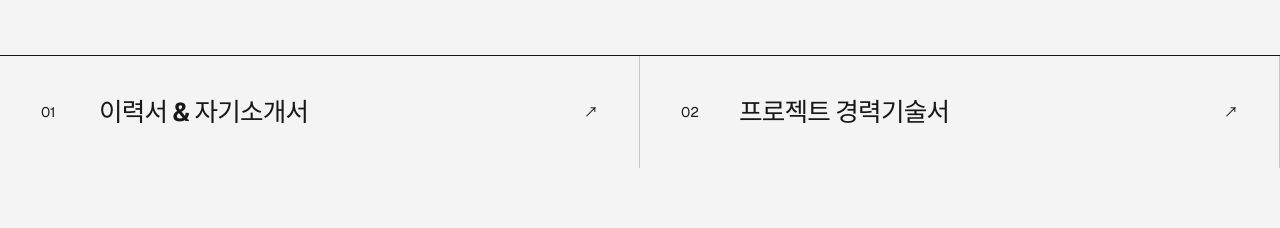
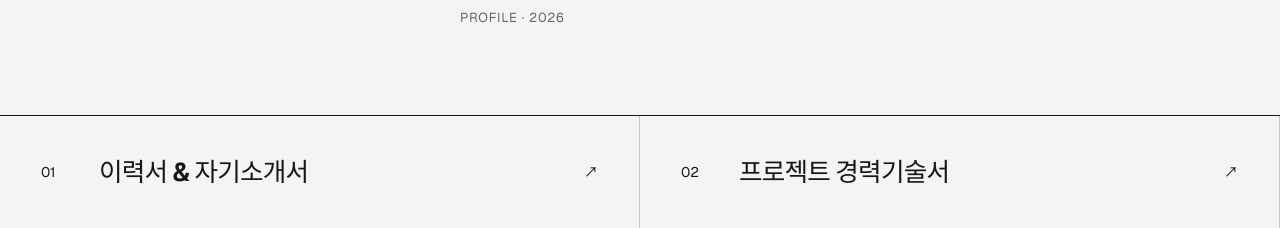
Before and after one commit to kdg3795/career-archive, a Next.js app: page / in a window 1280 px wide. Shown: the part 572-800 px from the top of the page. Built offline with nearby package versions, Linux system fonts and the light colour scheme.

Commit message:
Fill remaining profile viewport

```diff
--- a/app/globals.css
+++ b/app/globals.css
@@ -281,11 +281,11 @@ footer p { margin: 0 0 18px; font: 13px/1.5 var(--font-geist-mono), monospace; }
 .detail-footer { min-height: 0; flex-direction: row; align-items: center; padding: 34px 3.2vw; background: var(--ink); color: var(--paper); font: 14px/1 var(--font-geist-mono), monospace; letter-spacing: .06em; }
 .detail-footer a { border-bottom: 1px solid rgba(244,244,244,.45); padding-bottom: 5px; }
 
-.profile-home { min-height: 100svh; background: var(--paper); }
+.profile-home { display: flex; min-height: 100svh; flex-direction: column; background: var(--paper); }
 .profile-header { position: sticky; top: 0; z-index: 50; display: grid; grid-template-columns: 1fr auto 1fr; align-items: center; min-height: 68px; padding: 0 3.2vw; border-bottom: 1px solid var(--line); background: rgba(244, 244, 244, .94); backdrop-filter: blur(12px); -webkit-backdrop-filter: blur(12px); font: 14px/1 var(--font-geist-mono), monospace; letter-spacing: .06em; }
 .profile-header nav { display: flex; gap: 28px; }
 .profile-header > span:last-child { justify-self: end; color: var(--muted); }
-.profile-stage { min-height: 70svh; display: grid; grid-template-columns: minmax(300px, 1fr) minmax(300px, 360px) minmax(360px, 1fr); align-items: center; gap: clamp(40px, 4vw, 76px); padding: 54px 3.2vw; border-bottom: 1px solid var(--ink); }
+.profile-stage { display: grid; flex: 1; min-height: 70svh; grid-template-columns: minmax(300px, 1fr) minmax(300px, 360px) minmax(360px, 1fr); align-items: center; gap: clamp(40px, 4vw, 76px); padding: 54px 3.2vw; border-bottom: 1px solid var(--ink); }
 .profile-copy { justify-self: start; }
 .profile-label { margin: 0 0 24px; color: var(--muted); font: 14px/1.3 var(--font-geist-mono), monospace; letter-spacing: .08em; }
 .profile-copy h1 { margin: 0; font-size: clamp(50px, 7vw, 100px); line-height: .9; letter-spacing: -.065em; font-weight: 520; }
@@ -304,7 +304,7 @@ footer p { margin: 0 0 18px; font: 13px/1.5 var(--font-geist-mono), monospace; }
 .profile-contact-cta { display: flex; justify-content: space-between; align-items: center; margin-top: 12px; padding: 17px 0 2px; border-top: 1px solid var(--paper); font-size: 18px; font-weight: 600; }
 .profile-contact-cta span { transition: transform .2s ease; }
 .profile-contact-cta:hover span { transform: translate(3px, -3px); }
-.profile-links { display: grid; grid-template-columns: 1fr 1fr; }
+.profile-links { display: grid; flex: none; grid-template-columns: 1fr 1fr; }
 .profile-links a { display: grid; grid-template-columns: 40px 1fr auto; align-items: center; gap: 18px; min-height: 112px; padding: 0 3.2vw; border-right: 1px solid var(--line); transition: background .2s ease, color .2s ease; }
 .profile-links a:hover { background: var(--ink); color: var(--paper); }
 .profile-links span { font: 14px/1 var(--font-geist-mono), monospace; }
```
